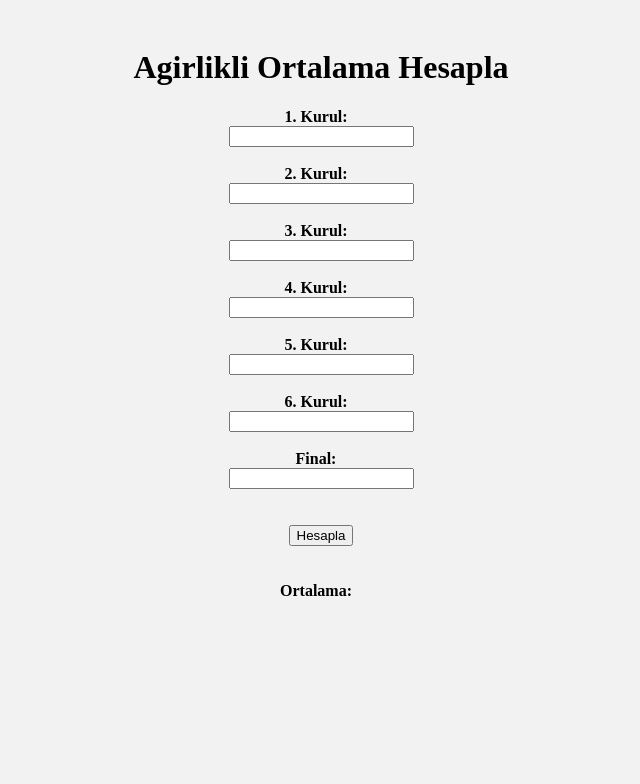
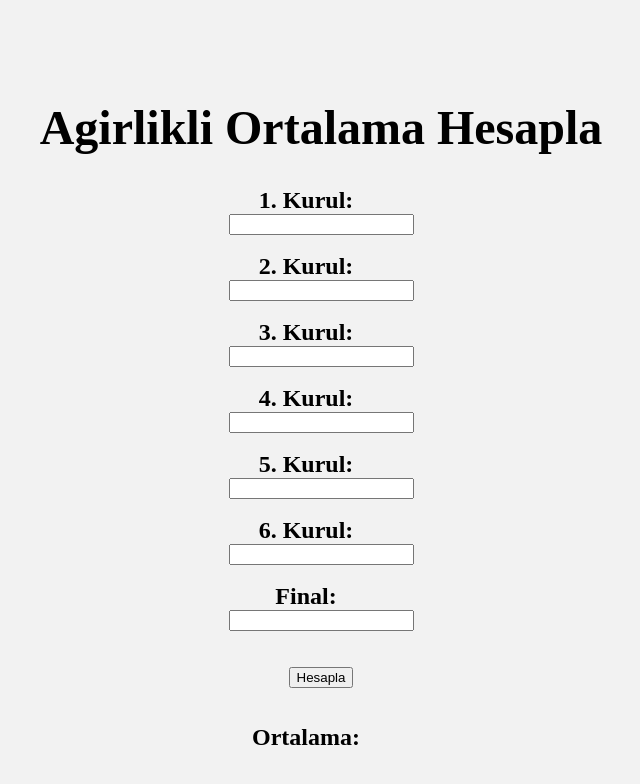
Before and after one commit to fatih0281/gpacalc, a plain HTML site: page index.html in a window 1280 px wide. Shown: the whole page, without its empty margins (319-959 px from the left). Drawn offline with Linux system fonts and the light colour scheme.

Commit message:
Update styles.css

```diff
--- a/styles.css
+++ b/styles.css
@@ -1,10 +1,11 @@
 body {
   background-color: #f2f2f2;
-  padding: 20px;
+  padding: 60px;
 }
 
 h1 {
   text-align: center;
+  font-size: 48px;
 }
 
 form {
@@ -15,5 +16,6 @@ form {
 
 label {
   font-weight: bold;
-  margin-right: 10px;
+  font-size: 24px;
+  margin-right: 30px;
 }
```
